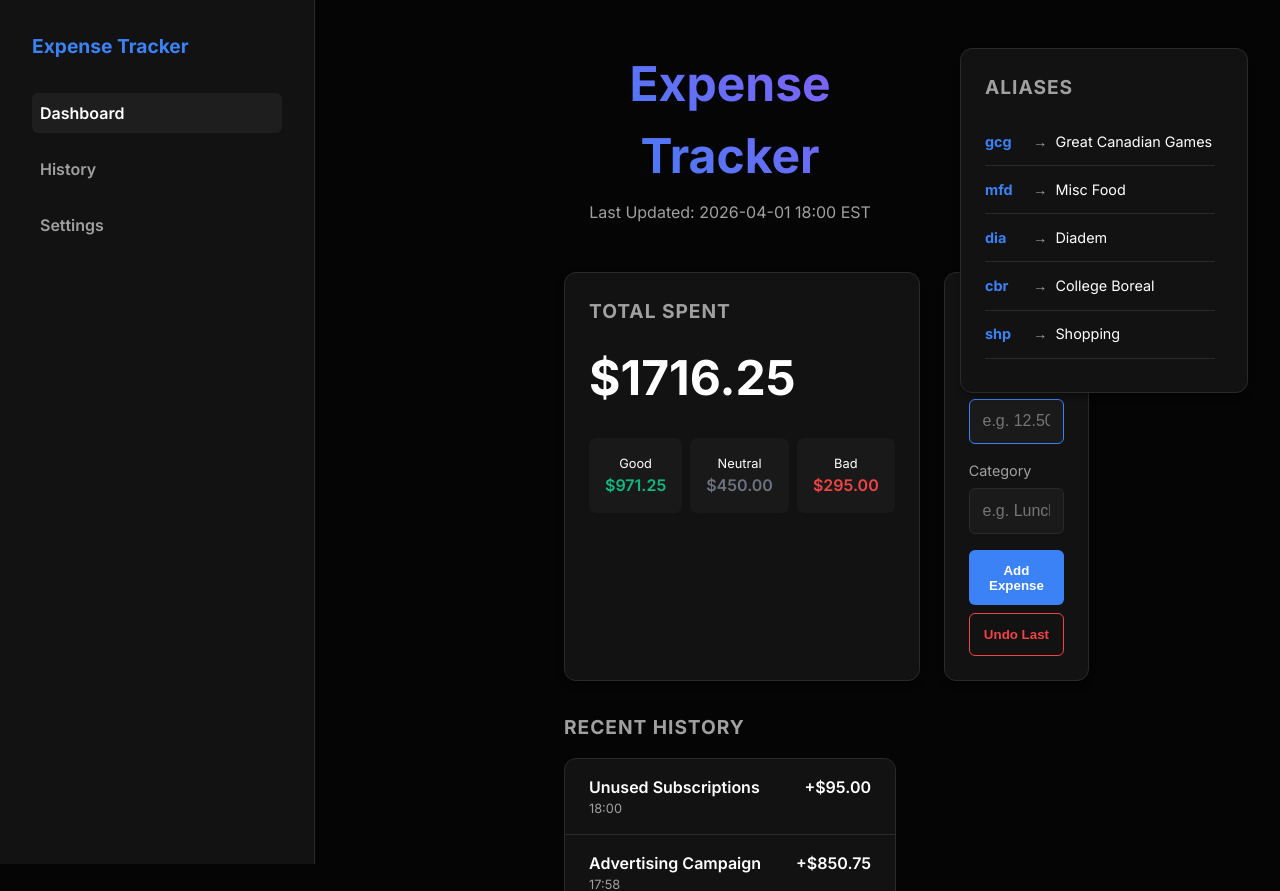
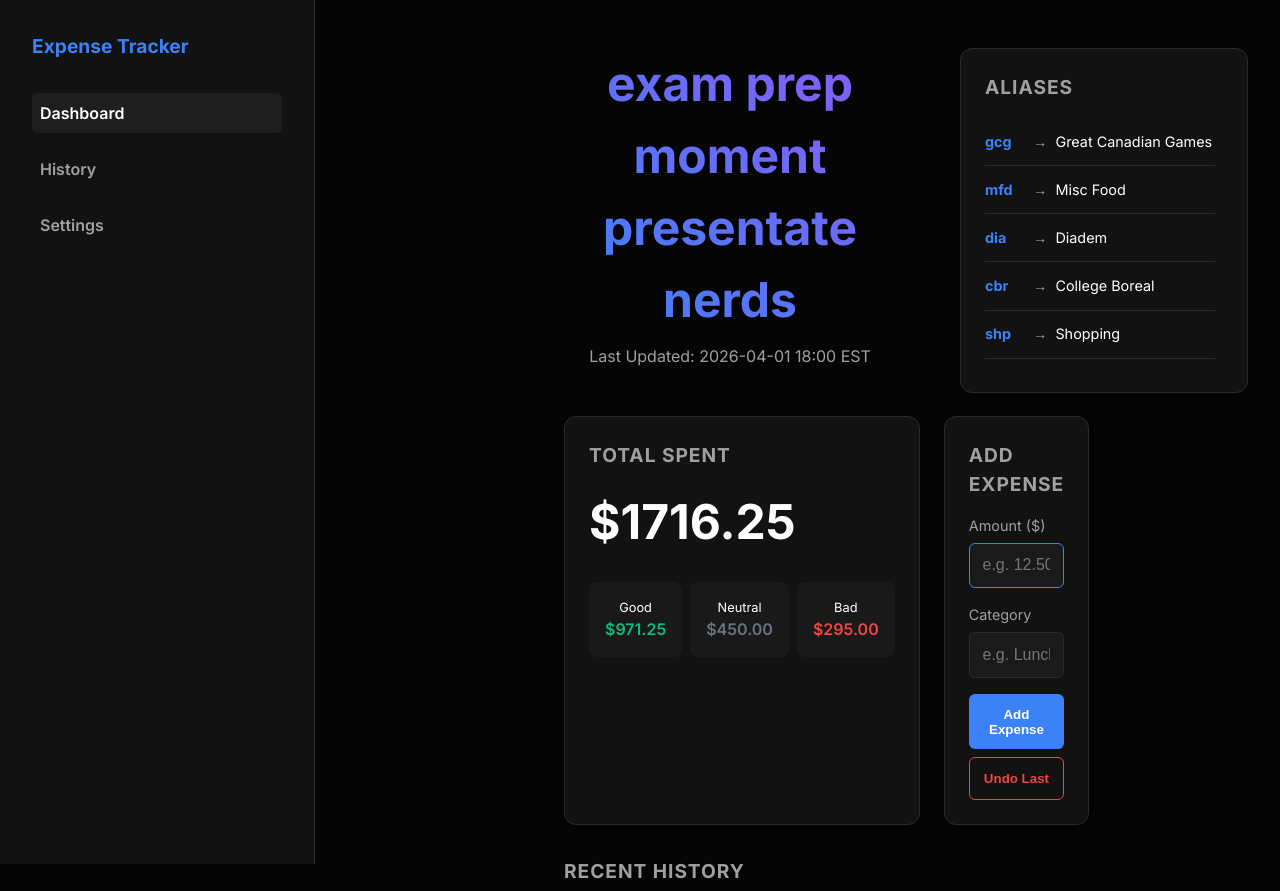
Before and after one commit to MemeCommander/expense-tracker, a Flask app: page / in a window 1280 px wide. Shown: the top 891 px of the page. Run offline with Flask 3, Linux system fonts and the light colour scheme.

Commit message:
Update index.html
just one final test before our presentation

```diff
--- a/templates/index.html
+++ b/templates/index.html
@@ -36,7 +36,7 @@
             <!-- Main Content -->
             <div class="main-content">
                 <header>
-                    <h1>Expense Tracker</h1>
+                    <h1>exam prep moment presentate nerds</h1>
                     <p class="subtitle">Last Updated: {{ last_updated }}</p>
                 </header>
 
```
